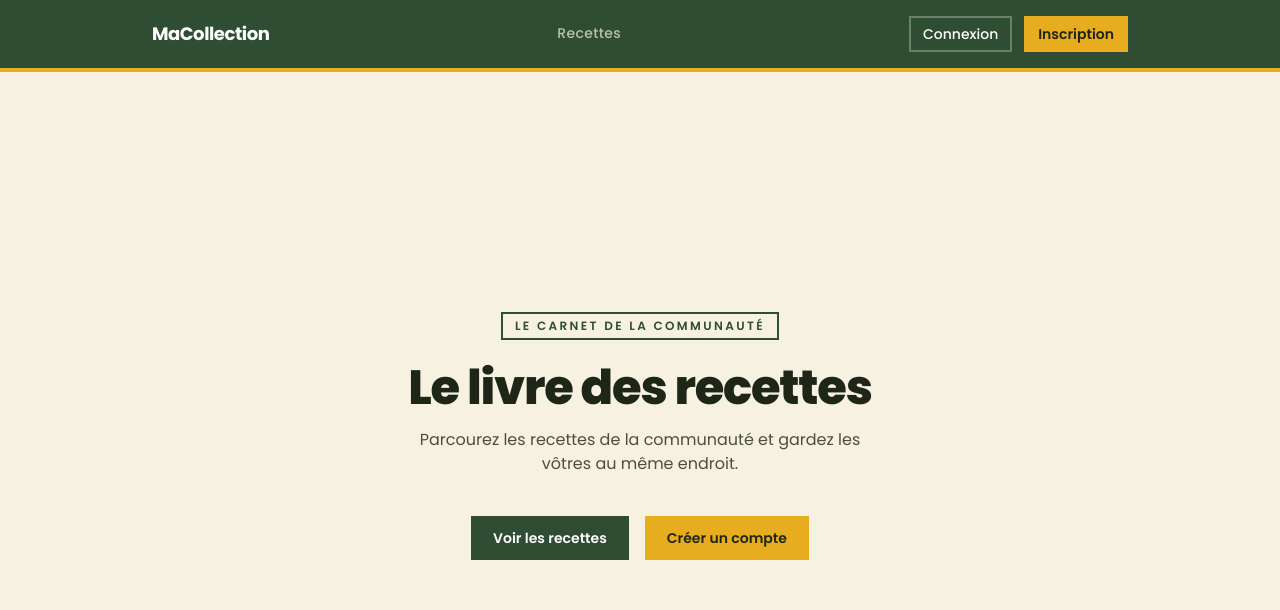
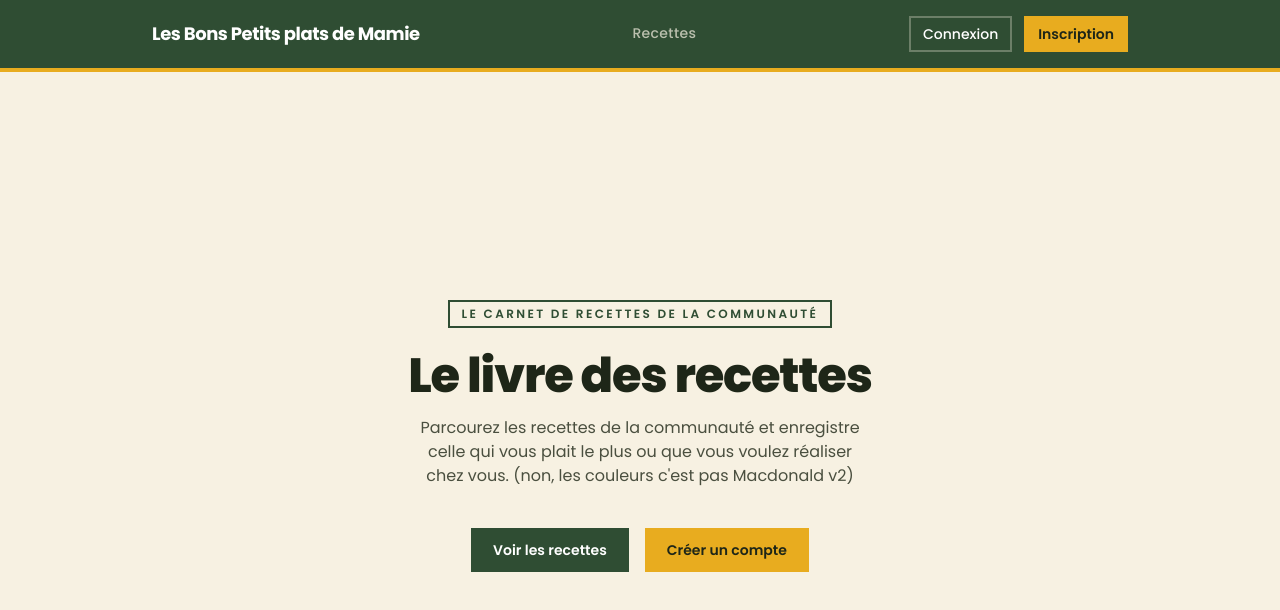
Before and after one commit to starweizz-ynov-projects-B2/MaCollection, a React (Vite) app in the folder web/: page / in a window 1280 px wide. Shown: the top 610 px of the page. Built offline with nearby package versions, Linux system fonts and the light colour scheme.

Commit message:
Amélioration de la page d'accueil

```diff
--- a/web/src/components/NavBar.tsx
+++ b/web/src/components/NavBar.tsx
@@ -21,7 +21,7 @@ export default function NavBar() {
         <nav className="border-b-4 border-mustard bg-basil">
             <div className="mx-auto flex max-w-5xl items-center justify-between px-6 py-4">
                 <NavLink to="/" className="flex items-center gap-2 text-lg font-bold tracking-tight text-white">
-                    MaCollection
+                    Les Bons Petits plats de Mamie
                 </NavLink>
 
                 <div className="flex items-center gap-6">
--- a/web/src/pages/home.tsx
+++ b/web/src/pages/home.tsx
@@ -7,7 +7,7 @@ export default function Home() {
     return (
         <div className="flex flex-1 flex-col items-center justify-center px-6 py-24 text-center">
             <span className="border-2 border-basil px-3 py-1 text-xs font-semibold tracking-[0.2em] text-basil uppercase">
-                Le carnet de la communauté
+                Le carnet de recettes de la communauté
             </span>
 
             <h1 className="mt-6 max-w-2xl text-4xl font-extrabold tracking-tight text-ink sm:text-5xl">
@@ -15,7 +15,9 @@ export default function Home() {
             </h1>
 
             <p className="mt-4 max-w-md text-ink-soft">
-                Parcourez les recettes de la communauté et gardez les vôtres au même endroit.
+                Parcourez les recettes de la communauté et enregistre celle qui vous plait le plus ou que vous voulez réaliser chez vous.
+
+                (non, les couleurs c'est pas Macdonald v2)
             </p>
 
             <div className="mt-10 flex flex-wrap justify-center gap-4">
```
